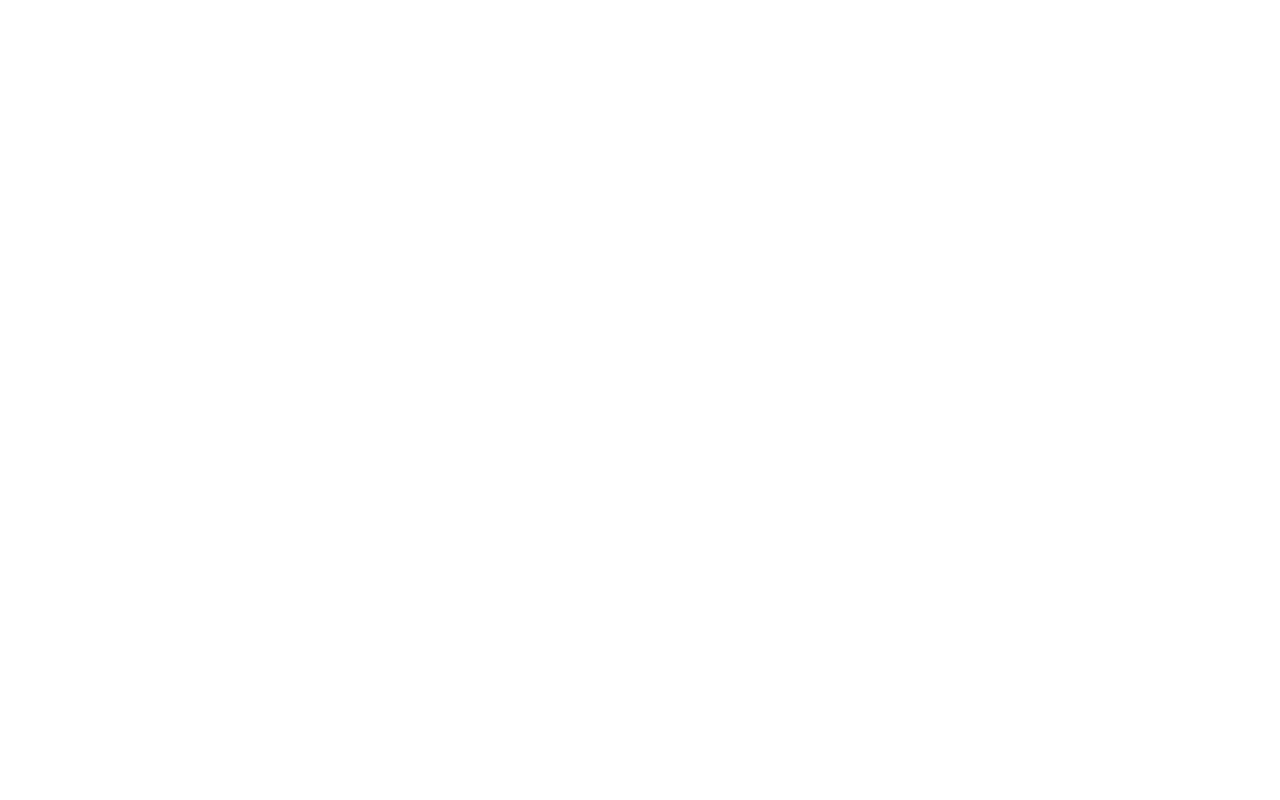
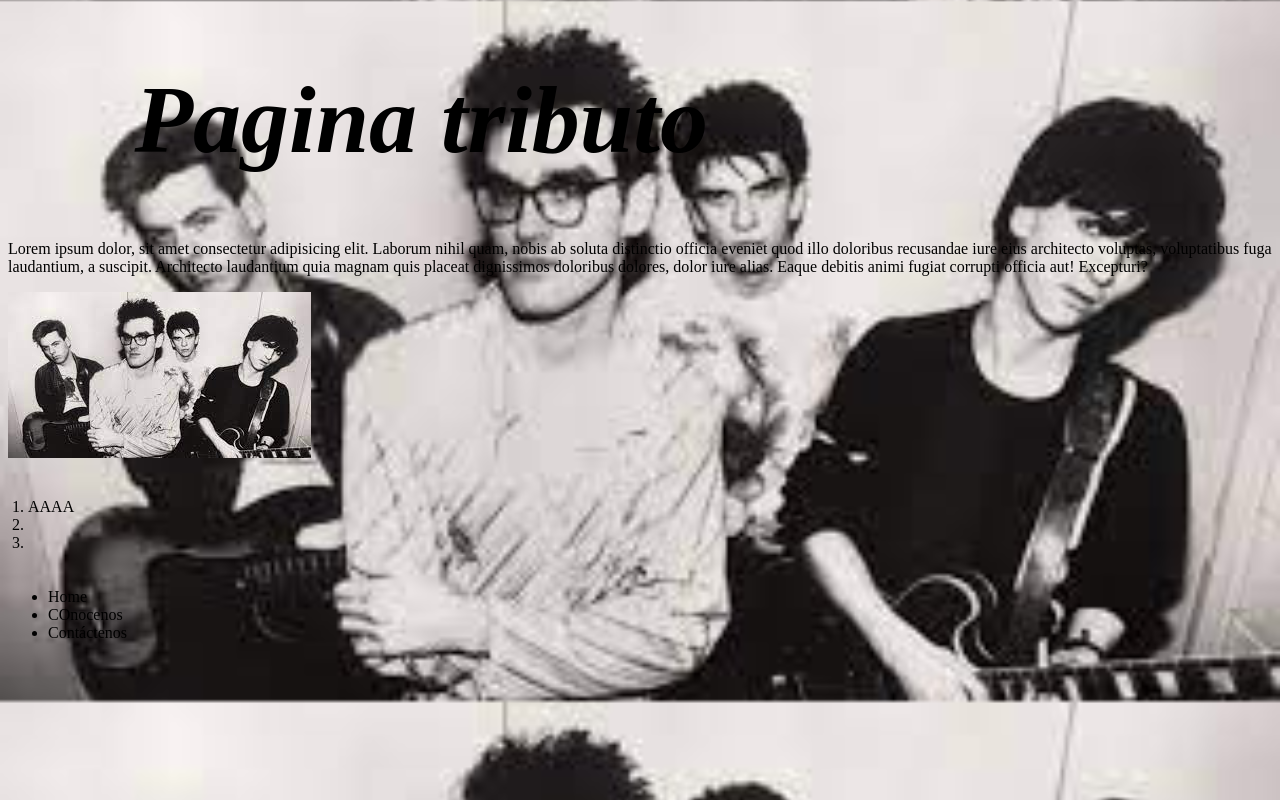
Before and after one commit to Mackhoustt/Clase-1, a plain HTML site: page index.html in a window 1280 px wide. Drawn offline with Linux system fonts and the light colour scheme.

Commit message:
cargar archivos

```diff
--- a/css/index.css
+++ b/css/index.css
@@ -1 +1,22 @@
-body
+
+body{ background-color: linen;
+
+    background:url('../images/thesmiths.jpg');
+    background-size: cover;
+  background-position: (20, 20, 20, 20);
+}
+#orden {
+    padding: 20px;
+
+}
+.lista li{
+}
+.contenedor {
+    width: 80%;
+    margin: 0 auto;
+}
+.contenido-titulo {
+    font-style: italic;
+    font-size: 48px;
+
+}
--- a/index.html
+++ b/index.html
@@ -0,0 +1,33 @@
+<!DOCTYPE html>
+<html lang="en">
+<head>
+    <header>
+        <div class="contenedor">
+            <div class="contenido-titulo">
+                <h1>Pagina tributo</h1>
+                <div id="hola"></div>
+            </div>
+
+            </div>
+    </header>
+    <meta charset="UTF-8">
+    <meta http-equiv="X-UA-Compatible" content="IE=edge">
+    <meta name="viewport" content="width=device-width, initial-scale=1.0">
+<link rel="stylesheet" href="./css/index.css">
+<body>
+    <h1></h1>
+    <p>Lorem ipsum dolor, sit amet consectetur adipisicing elit. Laborum nihil quam, nobis ab soluta distinctio officia eveniet quod illo doloribus recusandae iure eius architecto voluptas, voluptatibus fuga laudantium, a suscipit. Architecto laudantium quia magnam quis placeat dignissimos doloribus dolores, dolor iure alias. Eaque debitis animi fugiat corrupti officia aut! Excepturi?</p>
+    <img src="./images/thesmiths.jpg" alt=""> </img>
+    <ol id="orden" class="">
+        <li>AAAA</li>
+        <li></li>
+        <li></li>
+    </ol>
+
+    <ul id="Menu" class="lista">
+        <li>Home</li>
+        <li>COnocenos</li>
+        <li>Contáctenos</li>
+    </ul>
+</body>
+</html>
```
Also changed, not shown: images/thesmiths.jpg (added).
